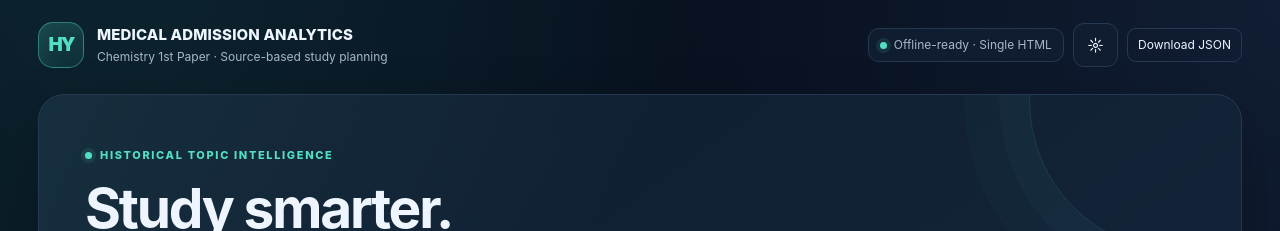
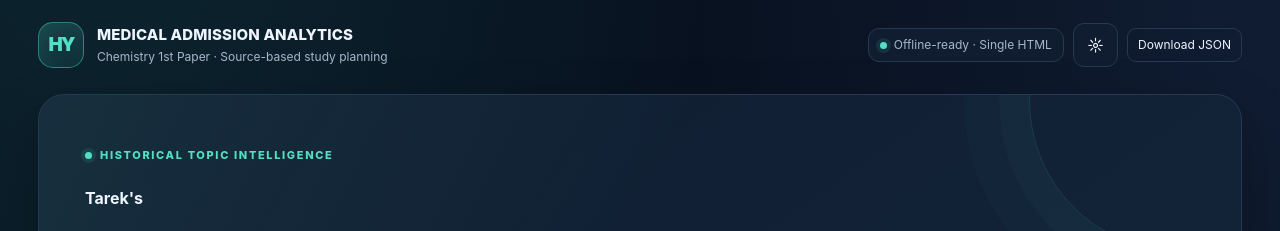
Before and after one commit to tareks04/Topic-Analysis-Chemistry-1st, a plain HTML site: page index.html in a window 1280 px wide. Shown: the top 231 px of the page. Drawn offline with Linux system fonts and the light colour scheme.

Commit message:
Update index.html

```diff
--- a/index.html
+++ b/index.html
@@ -79,6 +79,7 @@
   <main id="dashboardView">
     <section class="hero">
       <div class="eyebrow"><span class="dot"></span> Historical topic intelligence</div>
+      <h4>Tarek's</h4><br>
       <h1>Study smarter.<br><span style="color:var(--accent)">Prioritize with evidence.</span></h1>
       <p>Explore the topic-history tables from the supplied Chemistry 1st Paper scan. Chapter-specific ratings are calculated from listed <strong>M (medical)</strong> year entries; <strong>D (dental)</strong> records remain available in topic details.</p>
       <div class="hero-utilities">
```
